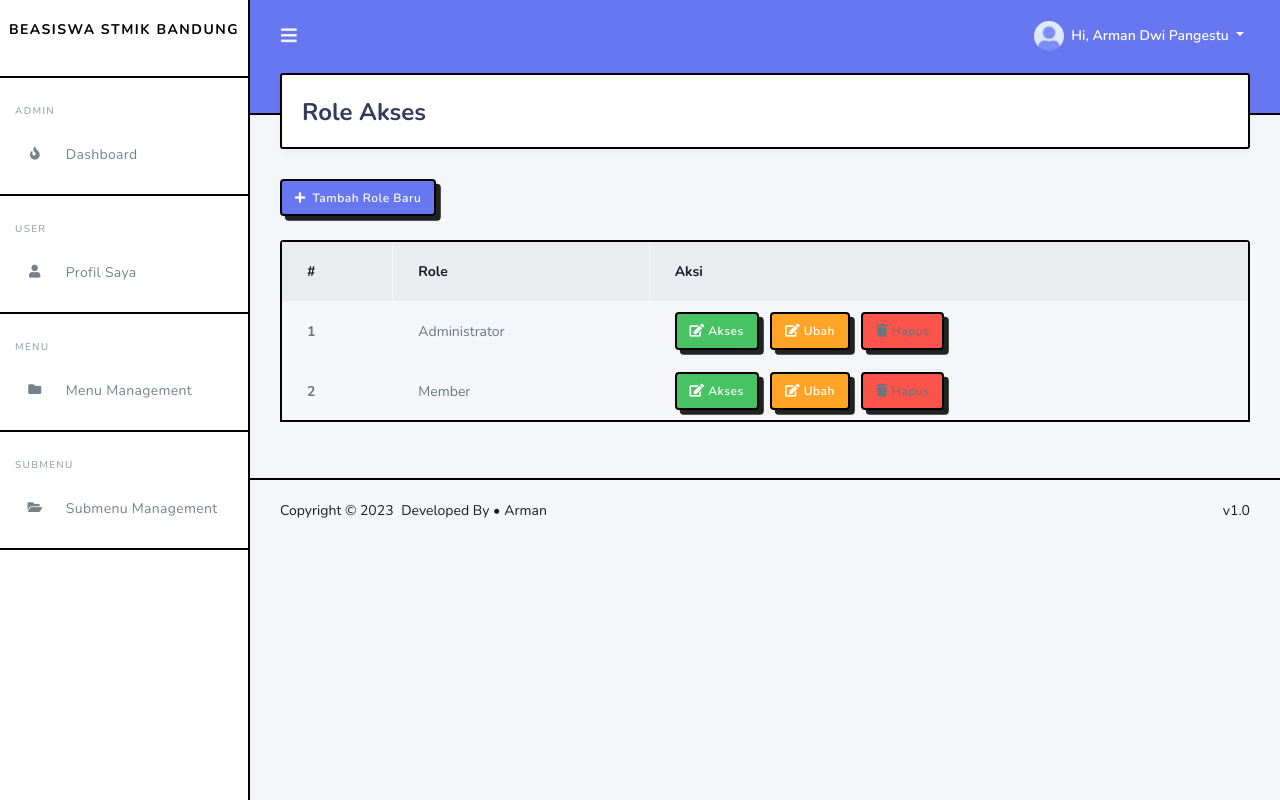
After one commit to armandwipangestu/beasiswa, a CodeIgniter app: page /admin/role in a window 1280 px wide. The commit adds this page. Run offline with CodeIgniter, Linux system fonts and the light colour scheme; a user stored in the database is signed in; data comes from the database, SQL or seed files in the repository; some libraries are stand-ins or nearby versions.

Commit message:
User - Role CRUD & Logic

```diff
--- a/application/controllers/Admin.php
+++ b/application/controllers/Admin.php
@@ -20,4 +20,114 @@ class Admin extends CI_Controller
         $this->load->view('admin/index');
         $this->load->view('layout/footer');
     }
+
+    public function role()
+    {
+        $data['title'] = 'Role Akses';
+        $data['user'] = $this->db->get_where('user_data', ['email' => $this->session->userdata('email')])->row_array();
+
+        $data['role'] = $this->db->get('user_role')->result_array();
+
+        $this->form_validation->set_rules('role', 'Role', 'required|is_unique[user_role.role]', [
+            'required' => 'Nama Role tidak boleh kosong',
+            'is_unique' => 'Role ' . $this->input->post('role') .  ' sudah ada!'
+        ]);
+
+        if ($this->form_validation->run() === FALSE) {
+            $this->load->view('layout/header', $data);
+            $this->load->view('layout/topbar');
+            $this->load->view('layout/sidebar');
+            $this->load->view('admin/role', $data);
+            $this->load->view('layout/footer');
+        } else {
+            $role_name = $this->input->post('role');
+            $this->db->insert('user_role', ['role' => $role_name]);
+            $this->session->set_flashdata('message', '<div class="alert alert-success neu-brutalism mb-4">Role <b>' . $role_name . '</b> berhasil ditambahkan!</div>');
+            redirect('admin/role');
+        }
+    }
+
+    public function role_akses($role_id)
+    {
+        $data['title'] = 'Role Akses';
+        $data['user'] = $this->db->get_where('user_data', ['email' => $this->session->userdata('email')])->row_array();
+
+        $data['role'] = $this->db->get_where('user_role', ['id' => $role_id])->row_array();
+        $this->db->where('id !=', 1);
+        $data['menu'] = $this->db->get('user_menu')->result_array();
+
+        $this->load->view('layout/header', $data);
+        $this->load->view('layout/topbar');
+        $this->load->view('layout/sidebar');
+        $this->load->view('admin/role_akses', $data);
+        $this->load->view('layout/footer');
+    }
+
+    public function role_ubah()
+    {
+        $data['title'] = 'Role Akses';
+        $data['user'] = $this->db->get_where('user_data', ['email' => $this->session->userdata('email')])->row_array();
+
+        $data['role'] = $this->db->get('user_role')->result_array();
+
+        $this->form_validation->set_rules('role', "Role", 'required|is_unique[user_role.role]', [
+            'required' => 'Nama Role tidak boleh kosong',
+            'is_unique' => 'Role ' . $this->input->post('role') .  ' sudah ada!'
+        ]);
+
+        if ($this->form_validation->run() == FALSE) {
+            $this->load->view('layout/header', $data);
+            $this->load->view('layout/topbar', $data);
+            $this->load->view('layout/sidebar', $data);
+            $this->load->view('admin/role', $data);
+            $this->load->view('layout/footer');
+        } else {
+            $id = $this->input->post('id');
+            $role = $this->input->post('role');
+            $roleSebelum = $this->db->get_where('user_role', ['id' => $id])->row_array();
+
+            $this->db->where('id', $id);
+            $this->db->update('user_role', ['role' => $role]);
+
+            $this->session->set_flashdata('message', '<div class="alert alert-warning neu-brutalism mb-4">Role <b>' . $roleSebelum['role'] . '</b> berhasil diubah menjadi <b>' . $role . '</b>!</div>');
+            redirect('admin/role');
+        }
+    }
+
+    public function role_hapus()
+    {
+        $role_id = $this->uri->segment(3);
+        $role_name = $this->db->get_where('user_role', ['id' => $role_id])->row_array()['role'];
+        $this->db->where('id', $role_id);
+        $this->db->delete('user_role');
+        $this->session->set_flashdata('message', '<div class="alert alert-danger neu-brutalism mb-4">Role <b>' . $role_name . '</b> berhasil dihapus!</div>');
+        redirect("admin/role");
+    }
+
+    public function ubah_akses()
+    {
+        $menu_id = $this->input->post('menuId');
+        $role_id = $this->input->post('roleId');
+
+        $data = [
+            'role_id' => $role_id,
+            'menu_id' => $menu_id
+        ];
+
+        $result = $this->db->get_where('user_access_menu', $data);
+        if ($result->num_rows() < 1) {
+            $this->db->insert('user_access_menu', $data);
+        } else {
+            $this->db->delete('user_access_menu', $data);
+        }
+
+        $this->session->set_flashdata('message', '<div class="alert alert-success neu-brutalism mb-4">Akses berhasil diubah!</div>');
+        // redirect("admin/role_akses/" . $role_id);
+    }
+
+    public function get_role($id)
+    {
+        $menu = $this->db->query('SELECT * FROM user_role WHERE id = ' . $id . '')->row();
+        exit(json_encode((array)$menu));
+    }
 }
--- a/application/controllers/Menu.php
+++ b/application/controllers/Menu.php
@@ -16,8 +16,9 @@ class Menu extends CI_Controller
 
         $data['menu'] = $this->db->get('user_menu')->result_array();
 
-        $this->form_validation->set_rules('menu', "Menu", 'required', [
+        $this->form_validation->set_rules('menu', "Menu", 'required|is_unique[user_menu.menu]', [
             'required' => 'Nama Menu tidak boleh kosong',
+            'is_unique' => 'Menu ' . $this->input->post('menu') .  ' sudah ada!'
         ]);
 
         if ($this->form_validation->run() == FALSE) {
@@ -41,8 +42,9 @@ class Menu extends CI_Controller
 
         $data['menu'] = $this->db->get('user_menu')->result_array();
 
-        $this->form_validation->set_rules('menu', "Menu", 'required', [
+        $this->form_validation->set_rules('menu', "Menu", 'required|is_unique[user_menu.menu]', [
             'required' => 'Nama Menu tidak boleh kosong',
+            'is_unique' => 'Menu ' . $this->input->post('menu') .  ' sudah ada!'
         ]);
 
         if ($this->form_validation->run() == FALSE) {
--- a/application/helpers/custom_helper.php
+++ b/application/helpers/custom_helper.php
@@ -22,3 +22,16 @@ function cek_sudah_masuk()
         }
     }
 }
+
+function cek_akses($role_id, $menu_id)
+{
+    $ci = get_instance();
+
+    $ci->db->where('role_id', $role_id);
+    $ci->db->where('menu_id', $menu_id);
+    $result = $ci->db->get('user_access_menu');
+
+    if ($result->num_rows() > 0) {
+        return "checked='checked'";
+    }
+}
--- /dev/null
+++ b/application/views/admin/role.php
@@ -0,0 +1,136 @@
+<!-- Main Content -->
+<div class="main-content">
+    <section class="section">
+        <div class="section-header neu-brutalism-border">
+            <h1><?= $title; ?></h1>
+        </div>
+
+        <?= $this->session->flashdata('message') ?>
+        <?= form_error('role', '<div class="alert alert-danger neu-brutalism mb-4">', '</div>') ?>
+
+        <a href="#" data-toggle="modal" data-target="#modalRoleBaru" class="btn btn-icon icon-left btn-primary mb-4 neu-brutalism"><i class="fas fa-plus"></i> Tambah Role Baru</a>
+
+        <div class="table-responsive rounded">
+            <table class="table table-hover table-bordered neu-brutalism-border">
+                <thead>
+                    <tr>
+                        <th scope="col" class="text-dark">#</th>
+                        <th scope="col" class="text-dark">Role</th>
+                        <th scope="col" class="text-dark">Aksi</th>
+                    </tr>
+                </thead>
+                <tbody>
+                    <?php $i = 1 ?>
+                    <?php foreach ($role as $r) : ?>
+                        <tr>
+                            <th scope="row"><?= $i ?></th>
+                            <td><?= $r['role'] ?></td>
+                            <td>
+                                <a href="<?= base_url('admin/role_akses/' . $r['id']); ?>" class="btn btn-success mr-2 neu-brutalism"><i class="fas fa-edit"></i> Akses</a>
+                                <a href="#" onclick="ubah('<?= $r['id'] ?>')" class="btn btn-warning mr-2 neu-brutalism"><i class="fas fa-edit"></i> Ubah</a>
+                                <a class="btn btn-danger neu-brutalism hapus" data-id="<?= $r['id'] ?>" data-url="<?= base_url('admin/role_hapus') ?>" data-role="<?= $r['role'] ?>"><i class="fas fa-trash"></i> Hapus</a>
+                            </td>
+                        </tr>
+                        <?php $i++ ?>
+                    <?php endforeach; ?>
+                </tbody>
+            </table>
+        </div>
+</div>
+</section>
+</div>
+
+<!-- Modal -->
+<div class="modal fade" id="modalRoleBaru" tabindex="-1" role="dialog" aria-labelledby="modalRoleBaruLabel" aria-hidden="true">
+    <div class="modal-dialog" role="document">
+        <div class="modal-content neu-brutalism-border">
+            <div class="modal-header">
+                <h5 class="modal-title text-dark" id="newModalRoleBaru">Tambah Role Baru</h5>
+                <button type="button" class="close" data-dismiss="modal" aria-label="Close">
+                    <span aria-hidden="true">&times;</span>
+                </button>
+            </div>
+            <form action="<?= base_url('admin/role') ?>" method="POST">
+
+                <div class="modal-body">
+                    <div class="form-group">
+                        <label for="role" class="form-label">Nama Role</label>
+                        <input type="text" class="form-control" id="role" name="role">
+                    </div>
+                </div>
+
+
+                <div class="modal-footer">
+                    <button type="submit" class="btn btn-primary neu-brutalism" id="submit"><i class="fas fa-plus"></i> Tambah</button>
+                </div>
+            </form>
+        </div>
+    </div>
+</div>
+
+<!-- Modal -->
+<div class="modal fade" id="modalRoleUbah" tabindex="-1" role="dialog" aria-labelledby="modalRoleUbahLabel" aria-hidden="true">
+    <div class="modal-dialog" role="document">
+        <div class="modal-content neu-brutalism-border">
+            <div class="modal-header">
+                <h5 class="modal-title modal-ubah text-dark" id="newModalRoleUbah">Ubah Role</h5>
+                <button type="button" class="close" data-dismiss="modal" aria-label="Close">
+                    <span aria-hidden="true">&times;</span>
+                </button>
+            </div>
+            <form action="<?= base_url('admin/role_ubah') ?>" method="POST">
+                <input type="hidden" class="form-control" id="idUbah" name="id">
+
+                <div class="modal-body">
+                    <div class="form-group">
+                        <label for="role" class="form-label">Nama Role</label>
+                        <input type="text" class="form-control" id="roleUbah" name="role">
+                    </div>
+                </div>
+
+
+                <div class="modal-footer">
+                    <button type="submit" class="btn btn-warning neu-brutalism" id="submit"><i class="fas fa-edit"></i> Ubah</button>
+                </div>
+            </form>
+        </div>
+    </div>
+</div>
+
+<script>
+    const baseUrl = `<?= base_url() ?>`
+
+    const ubah = (id) => {
+        $.get(`${baseUrl}admin/get_role/${id}`, (data) => {
+            const role = $.parseJSON(data)
+            // console.log(role)
+
+            $('.modal-ubah').text('Ubah Role')
+            $('#idUbah').val(role.id);
+            $('#roleUbah').val(role.role);
+            $('#modalRoleUbah').modal('show');
+        })
+    }
+
+    const hapusMenu = document.querySelectorAll('.hapus')
+    hapusMenu.forEach((hm) => {
+        hm.addEventListener('click', () => {
+            const dataId = hm.dataset.id
+            const dataUrl = hm.dataset.url
+            const dataRole = hm.dataset.role
+            Swal.fire({
+                icon: 'warning',
+                html: `Apakah anda yakin ingin menghapus <b>${dataRole}</b>?`,
+                showCancelButton: true,
+                confirmButtonColor: '#5cb85c',
+                cancelButtonColor: '#d9534f',
+                confirmButtonText: `Tidak`,
+                cancelButtonText: `Ya`,
+            }).then((result) => {
+                if (!result.isConfirmed) {
+                    location.href = `${dataUrl}/${dataId}`
+                }
+            })
+        })
+    })
+</script>
--- a/application/views/layout/footer.php
+++ b/application/views/layout/footer.php
@@ -34,6 +34,43 @@
     <script src="<?= base_url(); ?>template/stisla/assets/js/custom.js"></script>
 
     <!-- Page Specific JS File -->
+    <script>
+        const keluar = document.querySelector('#keluar');
+        keluar.addEventListener('click', function() {
+            const dataUrl = keluar.dataset.url;
+            Swal.fire({
+                icon: 'warning',
+                html: `Apakah anda yakin ingin keluar?`,
+                showCancelButton: true,
+                confirmButtonColor: '#5cb85c',
+                cancelButtonColor: '#d9534f',
+                confirmButtonText: `Tidak`,
+                cancelButtonText: `Ya`,
+            }).then((result) => {
+                if (!result.isConfirmed) {
+                    location.href = `${dataUrl}`
+                }
+            })
+        });
+    </script>
+    <script>
+        $('.form-check-input').on('click', function() {
+            const menuId = $(this).data('menu');
+            const roleId = $(this).data('role');
+
+            $.ajax({
+                url: "<?= base_url('admin/ubah_akses'); ?>",
+                type: "POST",
+                data: {
+                    menuId,
+                    roleId
+                },
+                success: function() {
+                    document.location.href = "<?= base_url('admin/role_akses/') ?>" + roleId;
+                }
+            })
+        })
+    </script>
     </body>
 
     </html>
--- a/application/views/layout/sidebar.php
+++ b/application/views/layout/sidebar.php
@@ -6,6 +6,10 @@
         <div class="sidebar-brand sidebar-brand-sm">
             <a href="index.html">BSB</a>
         </div>
+
+        <!-- Divider -->
+        <hr class="sidebar-divider neu-brutalism-divider">
+
         <ul class="sidebar-menu">
             <?php
             $role_id = $this->session->userdata('role_id');
@@ -49,33 +53,8 @@
                         </a>
                         </li>
                     <?php endforeach; ?>
+                    <hr class="sidebar-divider neu-brutalism-divider">
                 <?php endforeach; ?>
-                <!-- <li class="menu-header">Dashboard</li>
-            <li class="nav-item dropdown">
-                <a href="#" class="nav-link has-dropdown"><i class="fas fa-fire"></i><span>Dashboard</span></a>
-                <ul class="dropdown-menu">
-                    <li><a class="nav-link" href="index-0.html">General Dashboard</a></li>
-                    <li><a class="nav-link" href="index.html">Ecommerce Dashboard</a></li>
-                </ul>
-            </li>
-              <li><a class="nav-link" href="blank.html"><i class="far fa-square"></i> <span>Blank Page</span></a></li>
-            <li class="menu-header">Starter</li>
-            <li class="nav-item dropdown">
-                <a href="#" class="nav-link has-dropdown" data-toggle="dropdown"><i class="fas fa-columns"></i> <span>Layout</span></a>
-                <ul class="dropdown-menu">
-                    <li><a class="nav-link" href="layout-default.html">Default Layout</a></li>
-                    <li><a class="nav-link" href="layout-transparent.html">Transparent Sidebar</a></li>
-                    <li><a class="nav-link" href="layout-top-navigation.html">Top Navigation</a></li>
-                </ul>
-            </li>
-            <li class="nav-item dropdown">
-                <a href="#" class="nav-link has-dropdown"><i class="fas fa-th"></i> <span>Bootstrap</span></a>
-                <ul class="dropdown-menu">
-                    <li><a class="nav-link" href="bootstrap-alert.html">Alert</a></li>
-                    <li><a class="nav-link" href="bootstrap-badge.html">Badge</a></li>
-                    <li><a class="nav-link" href="bootstrap-breadcrumb.html">Breadcrumb</a></li>
-                </ul>
-            </li> -->
         </ul>
     </aside>
 </div>
--- a/application/views/layout/topbar.php
+++ b/application/views/layout/topbar.php
@@ -18,7 +18,7 @@
                     <i class="fas fa-cog"></i> Settings
                 </a>
                 <div class="dropdown-divider"></div> -->
-                <a href="<?= base_url('auth/keluar'); ?>" class="dropdown-item has-icon text-danger">
+                <a href="#" data-url="<?= base_url('auth/keluar'); ?>" class="dropdown-item has-icon text-danger" id="keluar">
                     <i class="fas fa-sign-out-alt"></i> Keluar
                 </a>
             </div>
--- a/template/stisla/assets/css/my.css
+++ b/template/stisla/assets/css/my.css
@@ -6,6 +6,11 @@
 
 .neu-brutalism-border {
     border: 2px solid black !important;
+}
+
+.neu-brutalism-divider {
+    border: 2px;
+    border-top: 2px solid black !important;
 }
 
 body.sidebar-mini .main-sidebar:after {
```
Also changed, not shown: application/views/admin/role_akses.php (added, +46 -0 lines).
